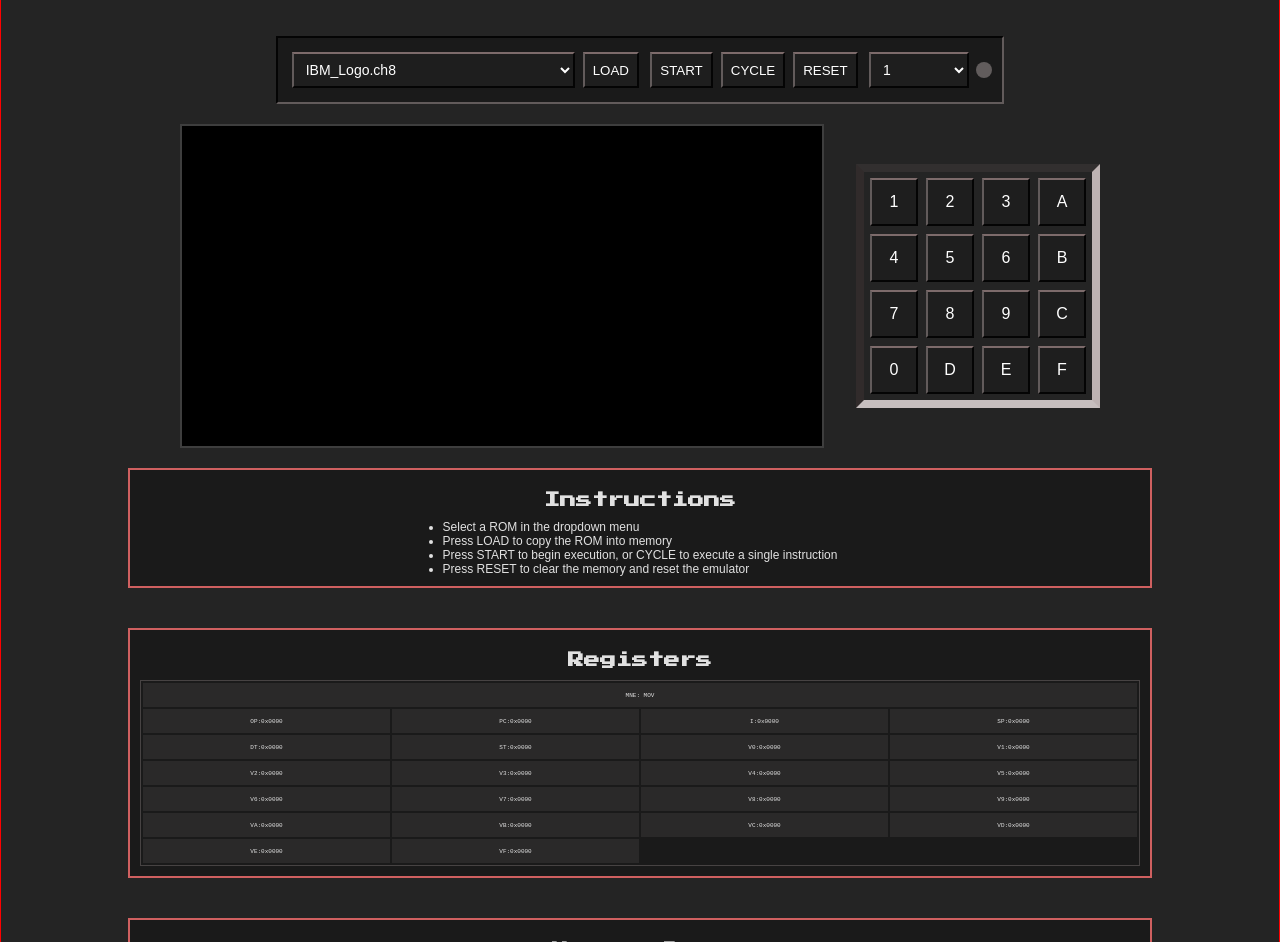
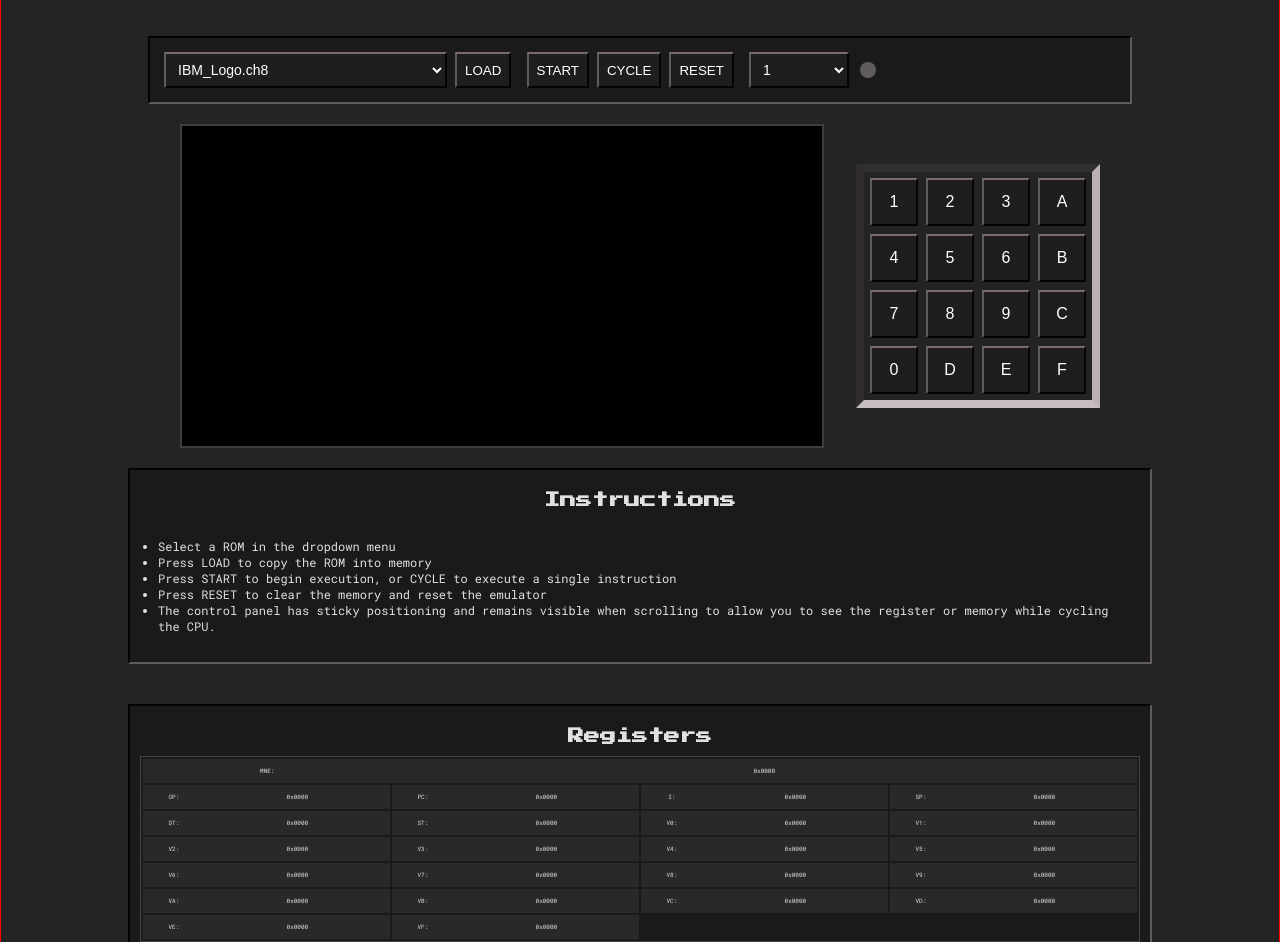
Before and after one commit to mizerc/chip8-web, a website built with Vite: page index.html in a window 1280 px wide. Shown: the part 93-1035 px from the top of the page. Built offline with nearby package versions, Linux system fonts and the light colour scheme.

Commit message:
Fix styling

```diff
--- a/global.css
+++ b/global.css
@@ -7,6 +7,12 @@
 @font-face {
   font-family: 'Press Start 2P';
   src: url('/fonts/PressStart2P-Regular.ttf') format('truetype');
+  font-weight: 400;
+  font-style: normal;
+}
+@font-face {
+  font-family: 'Roboto Mono';
+  src: url('/fonts/RobotoMono-VariableFont_wght.ttf') format('truetype');
   font-weight: 400;
   font-style: normal;
 }
@@ -25,7 +31,7 @@ body {
 }
 
 p {
-  font-family: 'Arial', cursive;
+  font-family: 'Roboto Mono', cursive;
   font-size: 12px;
 }
 
@@ -61,9 +67,10 @@ button:active {
 }
 
 ul {
-  font-family: 'Arial', cursive;
+  font-family: 'Roboto Mono', cursive;
   text-align: left;
   font-size: 12px;
+  padding: 18px;
 }
 
 div.instructions {
@@ -151,7 +158,7 @@ canvas {
 
 div.section {
   width: 1024px;
-  border: 2px solid #cf6060;
+  /* border: 2px solid #cf6060; */
 }
 
 div.section h4 {
@@ -163,7 +170,7 @@ div.section h4 {
 div.registerview table {
   width: 100%;
   table-layout: fixed;
-  font-family: 'Courier New', Courier, monospace;
+  font-family: 'Roboto Mono', Courier, monospace;
   font-weight: normal;
   font-size: 12px;
   border: 1px solid #474343;
@@ -179,12 +186,22 @@ div.registerview table {
   /* user-select: none; */
 }
 
+.registerview td>span:first-child {
+  display: inline-block;
+  width: 25%;
+}
+
+.registerview td>span:last-child {
+  display: inline-block;
+  width: 75%;
+}
+
 /* === MEMORY DUMP === */
 
 .memorydump textarea {
   width: 100%;
   min-height: 1024px;
-  font-family: 'Courier New', Courier, monospace;
+  font-family: 'Roboto Mono', Courier, monospace;
   font-weight: normal;
   color: #d4d4d4;
 
--- a/index.html
+++ b/index.html
@@ -11,14 +11,14 @@
 <body>
   <div class="vlist">
     <!-- LOGO -->
-    <div class="vlist borderdownthin logo">
+    <div class="vlist borderdownthin section logo">
       <h1>CHIP8 EMULATOR</h1>
       <p>Vite + TypeScript</p>
     </div>
 
-    <div class="hlist">
+    <div class="hlist section sticky">
       <!-- DISKETTE -->
-      <div id="diskette-container" class="hlist borderdownthin sticky">
+      <div id="diskette-container" class="hlist borderdownthin section">
         <select id="rom-select">
           <option disabled>Pick ROM...</option>
         </select>
@@ -85,6 +85,8 @@
         <li>Press LOAD to copy the ROM into memory</li>
         <li>Press START to begin execution, or CYCLE to execute a single instruction</li>
         <li>Press RESET to clear the memory and reset the emulator</li>
+        <li>The control panel has sticky positioning and remains visible when scrolling to allow you to see the register
+          or memory while cycling the CPU.</li>
       </ul>
     </div>
 
@@ -94,7 +96,7 @@
       <table>
         <tbody>
           <tr>
-            <td id="op-mne" colspan="4">MNE: MOV</td>
+            <td colspan="4"><span>MNE:</span><span id="op-mne">0x0000</span></td>
           </tr>
           <tr>
             <td><span>OP:</span><span id="op-reg">0x0000</span></td>
@@ -144,7 +146,7 @@
 
 
     <div class="vlist borderdownthin section">
-      <p>by Mauricio Ize</p>
+      <p>Mauricio Ize</p>
     </div>
 
     <!-- LOAD SCRIPT -->
--- a/src/Application.ts
+++ b/src/Application.ts
@@ -15,6 +15,7 @@ export class Application {
     isRunning: boolean;
     lastTimestampMs: number;
   };
+
   constructor() {
     // Initialize application state here if needed
     this.chip8 = new Chip8();
@@ -24,6 +25,7 @@ export class Application {
       lastTimestampMs: 0,
     };
   }
+
   init = () => {
     // Make sure the speed dropdown is updated to the initial TARGET_FPS
     this.domHandler.updateSpeedSelector(this.TARGET_FPS);
@@ -72,6 +74,7 @@ export class Application {
     // Init loop
     requestAnimationFrame(this.loop);
   };
+
   loop = (currentTimestampMs: number) => {
     // Timing
     const dtMs = currentTimestampMs - this.loopState.lastTimestampMs;
```
Also changed, not shown: public/fonts/RobotoMono-VariableFont_wght.ttf (added).
